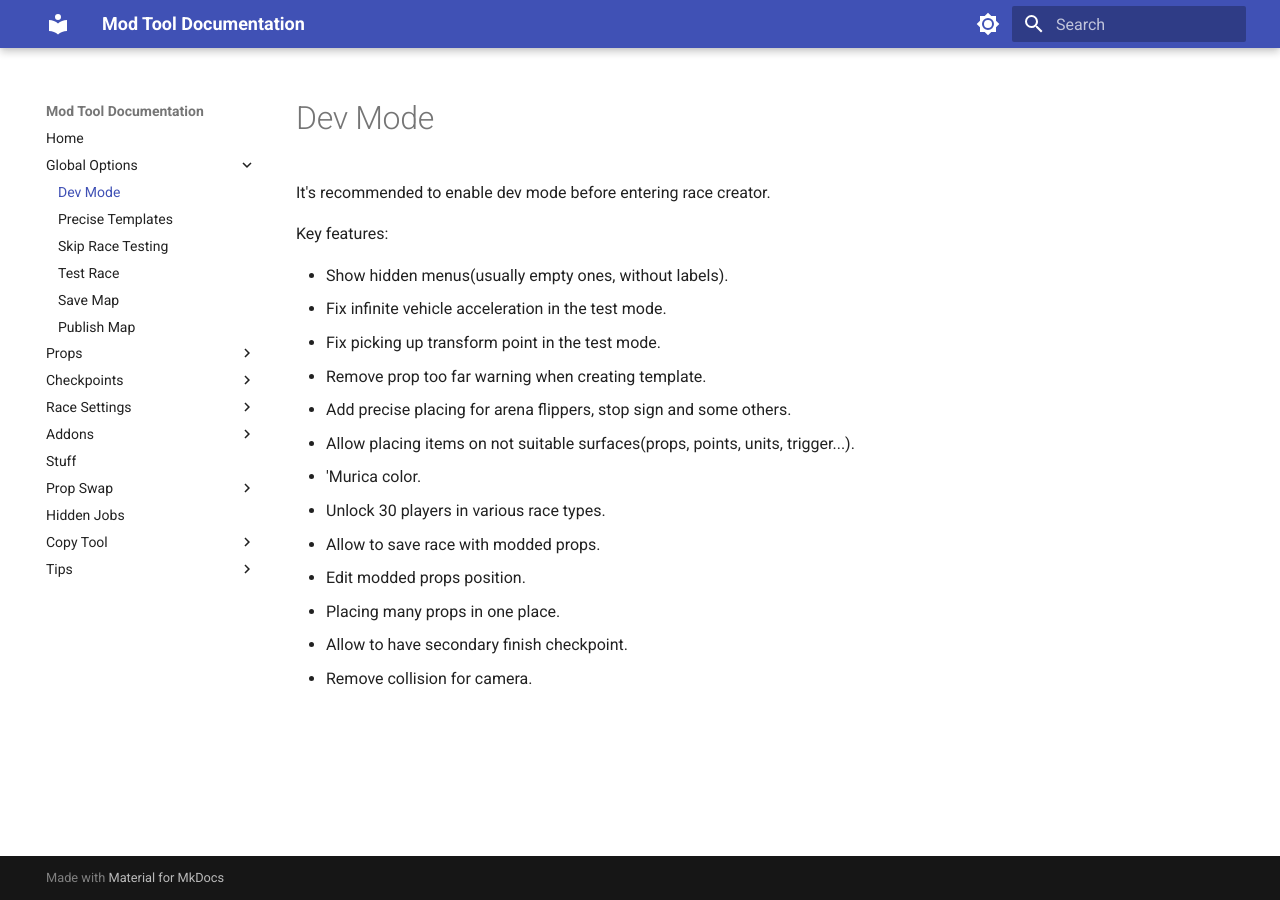
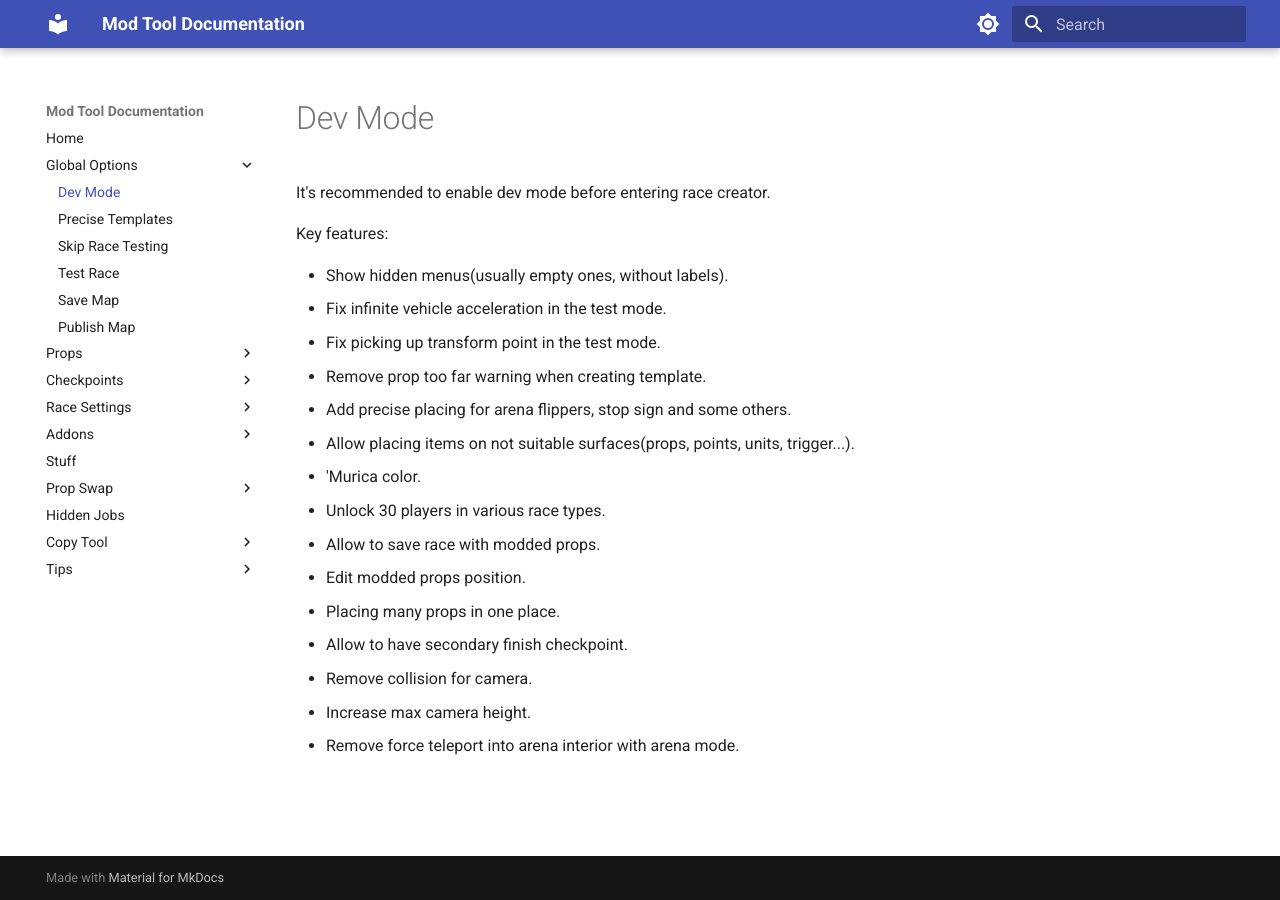
Before and after one commit to Oleg52/ModToolDocs, an MkDocs documentation site: the page built from docs/global/dev-mode.md, in a window 1280 px wide. Built offline with MkDocs 1.6.1 and Material for MkDocs 9.7.7, drawn with Linux system fonts in a browser that asks for light colours.

Commit message:
update dev mode features

```diff
--- a/docs/global/dev-mode.md
+++ b/docs/global/dev-mode.md
@@ -17,3 +17,5 @@ Key features:
 - Placing many props in one place.
 - Allow to have secondary finish checkpoint.
 - Remove collision for camera.
+- Increase max camera height.
+- Remove force teleport into arena interior with arena mode.
```
